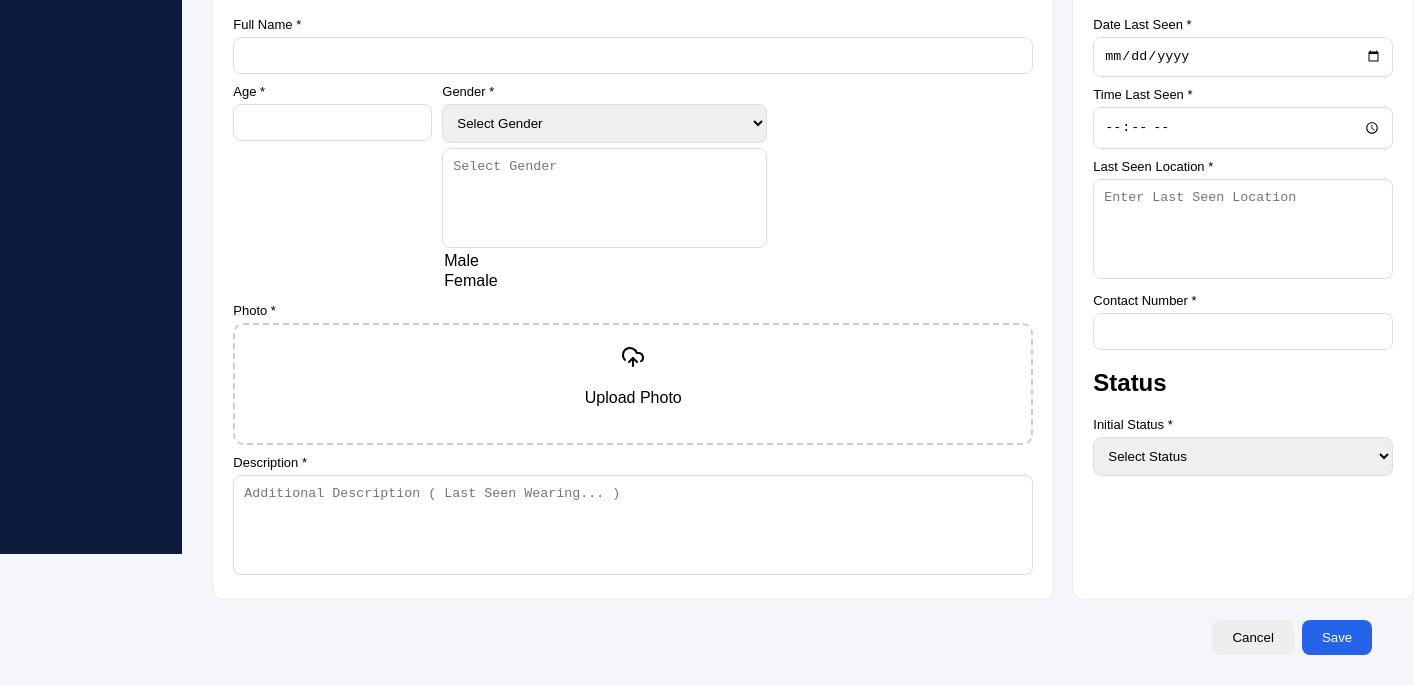
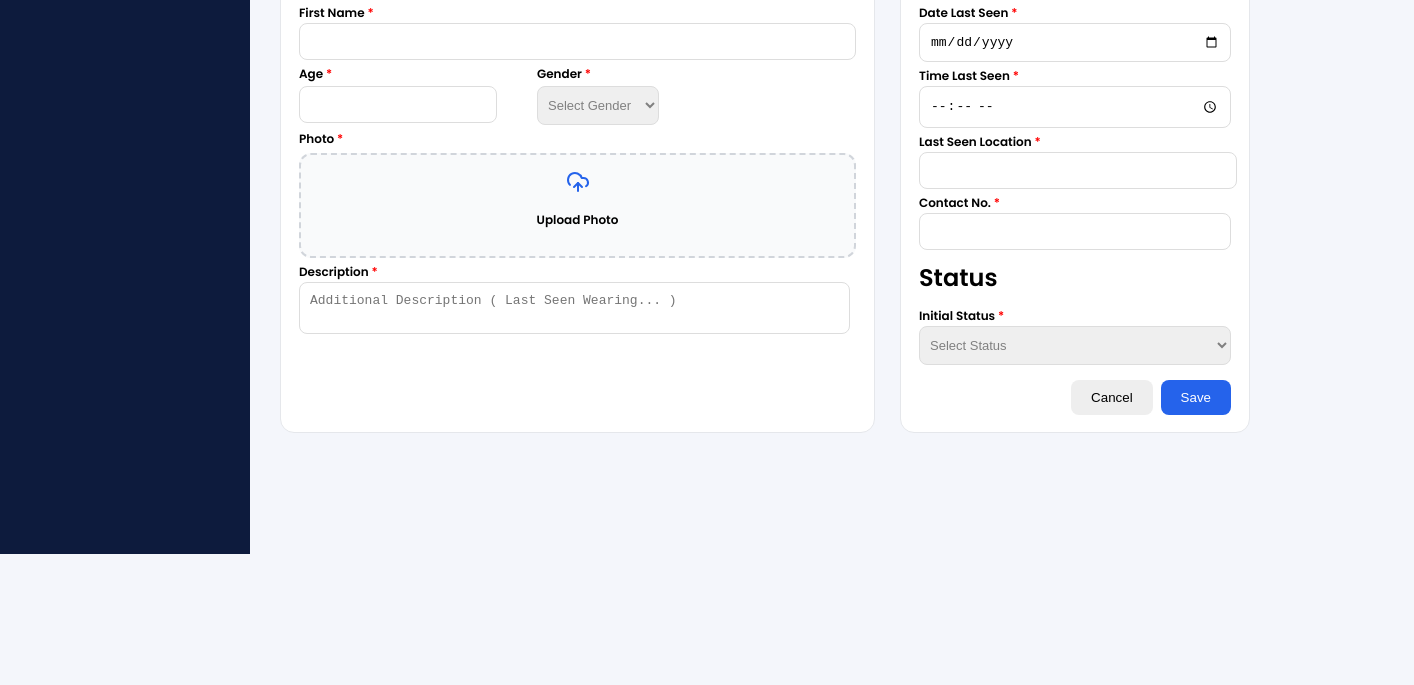
Before and after one commit to ItsDefinitelyNichi17/Hanap_Link, a website: page AdminPage/addMissingPerson.html in a window 1280 px wide. Shown: the part 246-931 px from the top of the page, 1414 px wide, since content can reach past the window. After the commit the page ends 800 px from the top, so only its background shows below. Drawn offline with nearby package versions, Linux system fonts and the light colour scheme.

Commit message:
Fix fonts and polish Add Missing Person page

```diff
--- a/AdminPage/addMissingPerson.html
+++ b/AdminPage/addMissingPerson.html
@@ -6,6 +6,7 @@
 
   <!-- Sidebar CSS (reuse mo) -->
   <link rel="stylesheet" href="style/sidebar.css">
+  <link href="https://fonts.googleapis.com/css2?family=Poppins:wght@300;400;600&display=swap" rel="stylesheet">
 
   <!-- Page CSS -->
   <link rel="stylesheet" href="style/addMissingPerson.css">
@@ -33,7 +34,7 @@
   <!-- SIDEBAR (reuse mo lang) -->
   <aside class="sidebar">
     <div class="logo">
-      <img src="assets/hanapLinkLogo.png">
+      <img src="/Assets/HanapLogo.png">
       <div>
         <h2>HanapLink</h2>
         <p>Admin Panel</p>
@@ -77,34 +78,33 @@
         <div class="card">
           <h2>Personal Information</h2>
 
-          <label>Full Name *</label>
+          <label>First Name <span class="required">*</span></label>
           <input type="text" required>
 
           <div class="row">
   <div>
-              <label>Age *</label>
-              <input type="number" required>
+     <label>Age <span class="required">*</span></label>
+    <input type="text">
   </div>
 
             <div>
-              <label>Gender *</label>
+              <label>Gender <span class="required">*</span></label>
               <select required>
-                <option value="">Select Gender</option>
-                <textarea placeholder="Select Gender" required></textarea>
+  <option value="" disabled selected hidden>Select Gender</option>
   <option>Male</option>
   <option>Female</option>
 </select>
             </div>
           </div>
 
-          <label>Photo *</label>
-          <div class="upload-box">
+          <label>Photo <span class="required">*</span></label>
+          <label class="upload-box">
   <i data-lucide="upload-cloud"></i>
   <p>Upload Photo</p>
-            <input type="file" accept="image/*" required>
-          </div>
+  <input type="file" accept="image/*" required hidden>
+</label>
 
-          <label>Description *</label>
+          <label>Description <span class="required">*</span></label>
           <textarea placeholder="Additional Description ( Last Seen Wearing... )" required></textarea>
         </div>
 
@@ -112,35 +112,34 @@
 <div class="card">
   <h2>Last Seen Information</h2>
 
-          <label>Date Last Seen *</label>
+  <label>Date Last Seen <span class="required">*</span></label>
   <input type="date" required>
 
-          <label>Time Last Seen *</label>
+  <label>Time Last Seen <span class="required">*</span></label>
   <input type="time" required>
 
-          <label>Last Seen Location *</label>
-          <textarea placeholder="Enter Last Seen Location" required></textarea>
+  <label>Last Seen Location <span class="required">*</span></label>
+  <textarea required></textarea>
 
-
-          <label>Contact Number *</label>
+ <label>Contact No. <span class="required">*</span></label>
   <input type="text" required>
 
-          <h2>Status</h2>
+<h2 class="status-title">Status</h2>
 
-          <label>Initial Status *</label>
+ <label>Initial Status <span class="required">*</span></label>
   <select required>
-            <option value="">Select Status</option>
+    <option value="" disabled selected hidden>Select Status</option>
     <option>Missing</option>
     <option>Found</option>
   </select>
+
+  <!-- 🔥 MOVE BUTTONS HERE -->
+  <div class="actions">
+    <button type="button" class="cancel" onclick="openConfirm('cancel')">Cancel</button>
+    <button type="button" class="save" onclick="openConfirm('save')">Save</button>
   </div>
 
 </div>
-
-      <!-- BUTTONS -->
-     <div class="actions">
-  <button type="button" class="cancel" onclick="openConfirm('cancel')">Cancel</button>
-  <button type="button" class="save" onclick="openConfirm('save')">Save</button>
 </div>
 
     </form>
--- a/AdminPage/style/addMissingPerson.css
+++ b/AdminPage/style/addMissingPerson.css
@@ -1,6 +1,6 @@
 body {
   margin: 0;
-  font-family: Arial, sans-serif;
+  font-family: 'Poppins', 'Segoe UI', Arial, sans-serif;
   background: #f4f6fb;
 }
 
@@ -39,75 +39,134 @@ body {
 
 /* TITLE */
 h1 {
-  margin-bottom: 20px;
+  margin-bottom: 15px;
+  margin-top: 10px;
+  font-size: 22px;
 }
 
-/* GRID */
 .grid {
   display: grid;
-  grid-template-columns: 800px 300px;
-  gap: 60px;
+  grid-template-columns: 1.5fr 350px;
+  height: 300px;
+  gap: 25px;
+  align-items: stretch;
+   min-height: 300px;
 }
 
 input, select, textarea {
-  width: 100%;
-  padding: 10px;
-  margin-top: 5px;
+
+  padding: 9px;
+  font-size: 13px;
   border-radius: 8px;
   border: 1px solid #ddd;
-  outline: none;
-  box-sizing: border-box; /* 👈 IMPORTANT */
+}
+
+input:focus, select:focus, textarea:focus {
+  border-color: #2563eb;
+}
+
+select:invalid {
+  color: gray;
 }
 /* CARD */
 .card {
   background: white;
-  padding: 20px;
-  border-radius: 12px;
-  border: 1px solid #eee;
+  padding: 18px;
+  border-radius: 14px;
+  border: 1px solid #e5e7eb;
+}
 
-  width: 100%;
-  max-width: 100%; /* safe */
+.card h2 {
+  margin-bottom: 10px;
+}
+
+.upload-box {
+  cursor: pointer;
+}
+
+.upload-box svg {
+  color: #2563eb; /* blue */
+}
+
+
+.card {
+  height: 90%;
+  display: flex;
+  flex-direction: column;
+}
+
+.required{
+  color: red;
+}
+
+.actions {
+  margin-top: 15px; /* 🔥 MAGIC */
 }
 
 /* FORM */
 label {
-  font-size: 13px;
-  margin-top: 10px;
-  display: block;
+  font-size: 12px;
+  margin-top: 5px;
+  font-weight: bold;
 }
 
 input, select, textarea {
-  width: 100%;
   padding: 10px;
-  margin-top: 5px;
+  margin-top: 1px;
   border-radius: 8px;
   border: 1px solid #ddd;
   outline: none;
 }
 
+select {
+  padding: 10px 10px 10px 6px;
+  color: #9ca3af;
+}
+
+select:valid {
+  color: #111827;
+}
+
 textarea {
-  height: 100px;
+  width: 95%;
   resize: none;
+  padding: 10px;
+ min-height: 15px;
+}
+
+.status-title + label {
+  margin-top: 2px;
 }
 
 /* ROW */
 .row {
   display: flex;
-  gap: 10px;
+  gap: 40px;
+}
+
+.row > div:first-child {
+  flex: 0.1; /* Age mas maliit */
+}
+
+.row > div:last-child {
+ width:80px; /* Gender mas malaki */
 }
 
 /* UPLOAD */
 .upload-box {
-  border: 2px dashed #ccc;
-  padding: 20px;
+  border: 2px dashed #d1d5db;
+  padding: 15px;
+  border-radius: 12px;
   text-align: center;
-  border-radius: 10px;
-  cursor: pointer;
-  margin-top: 5px;
+  background: #f9fafb;
 }
 
 .upload-box input {
   display: none;
+}
+
+.status-title {
+  margin-top: 10px; /* adjust mo (0–10px) */
 }
 
 /* BUTTONS */
@@ -115,7 +174,7 @@ textarea {
   display: flex;
   justify-content: flex-end;
   gap: 10px;
-  margin-top: 20px;
+
 }
 
 .cancel {
--- a/AdminPage/style/adminDashboard.css
+++ b/AdminPage/style/adminDashboard.css
@@ -1,6 +1,6 @@
 body {
   margin: 0;
-  font-family: Arial, sans-serif;
+ font-family: 'Poppins', 'Segoe UI', Arial, sans-serif;
   background: #f4f6fb;
 }
 
--- a/AdminPage/style/missingList.css
+++ b/AdminPage/style/missingList.css
@@ -1,6 +1,6 @@
 body {
   margin: 0;
-  font-family: Arial, sans-serif;
+ font-family: 'Poppins', Arial, sans-serif;
   background: #f4f6fb;
 }
 
--- a/AdminPage/style/sidebar.css
+++ b/AdminPage/style/sidebar.css
@@ -5,6 +5,7 @@
   color: white;
   padding: 20px;
   box-sizing: border-box;
+ font-family: 'Poppins', 'Segoe UI', Arial, sans-serif;
 }
 
 .logo {
--- a/AdminPage/style/viewDetails.css
+++ b/AdminPage/style/viewDetails.css
@@ -1,6 +1,6 @@
 body {
   margin: 0;
-  font-family: Arial, sans-serif;
+  font-family: 'Poppins', 'Segoe UI', Arial, sans-serif;
   background: #f4f6fb;
 }
 
```
Also changed, not shown: AdminPage/adminDashboard.html (+2 -1 lines), AdminPage/missingList.html (+2 -0 lines), AdminPage/viewDetails.html (+2 -0 lines). Lines whose indentation alone changed are shown as unchanged.
